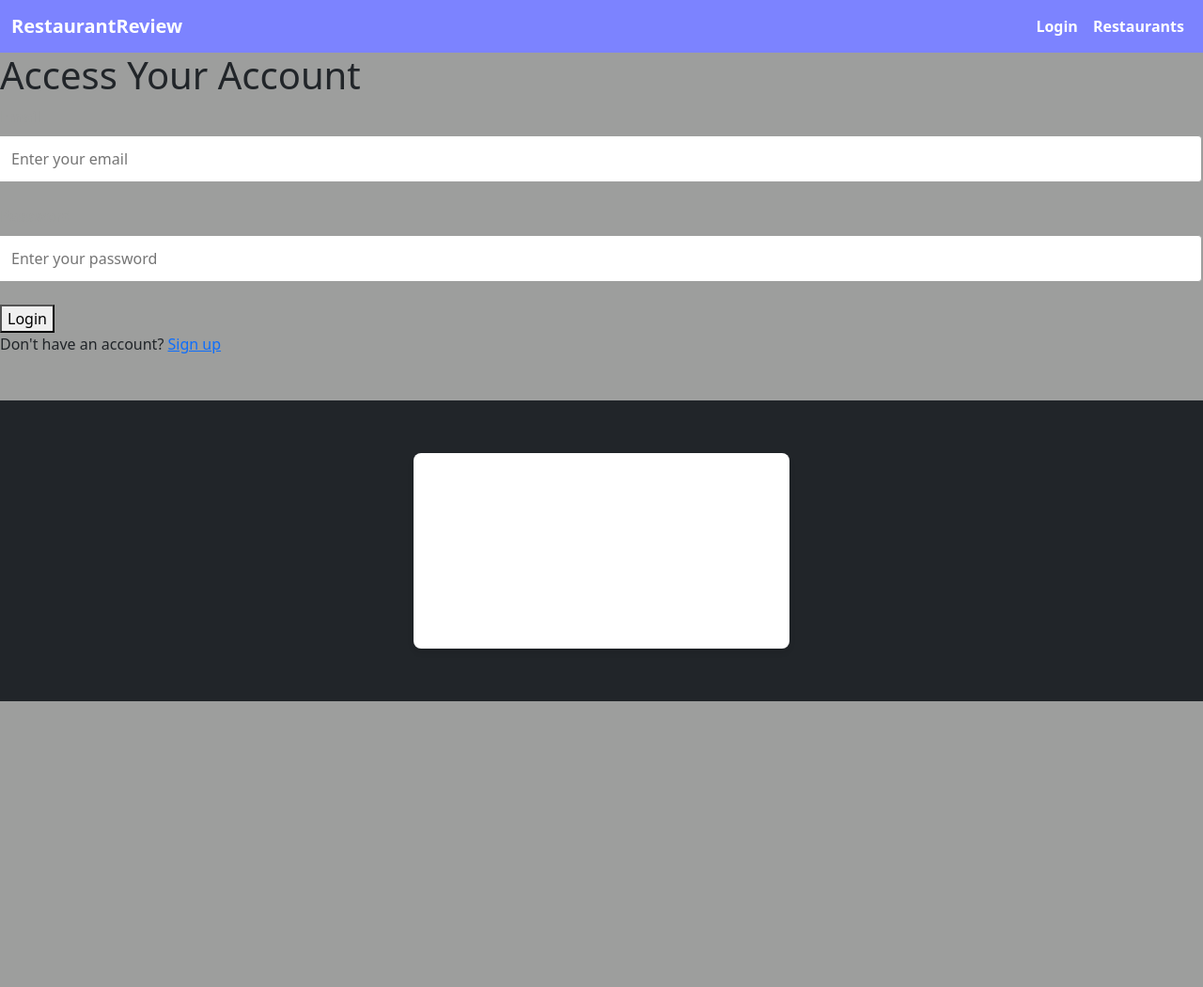
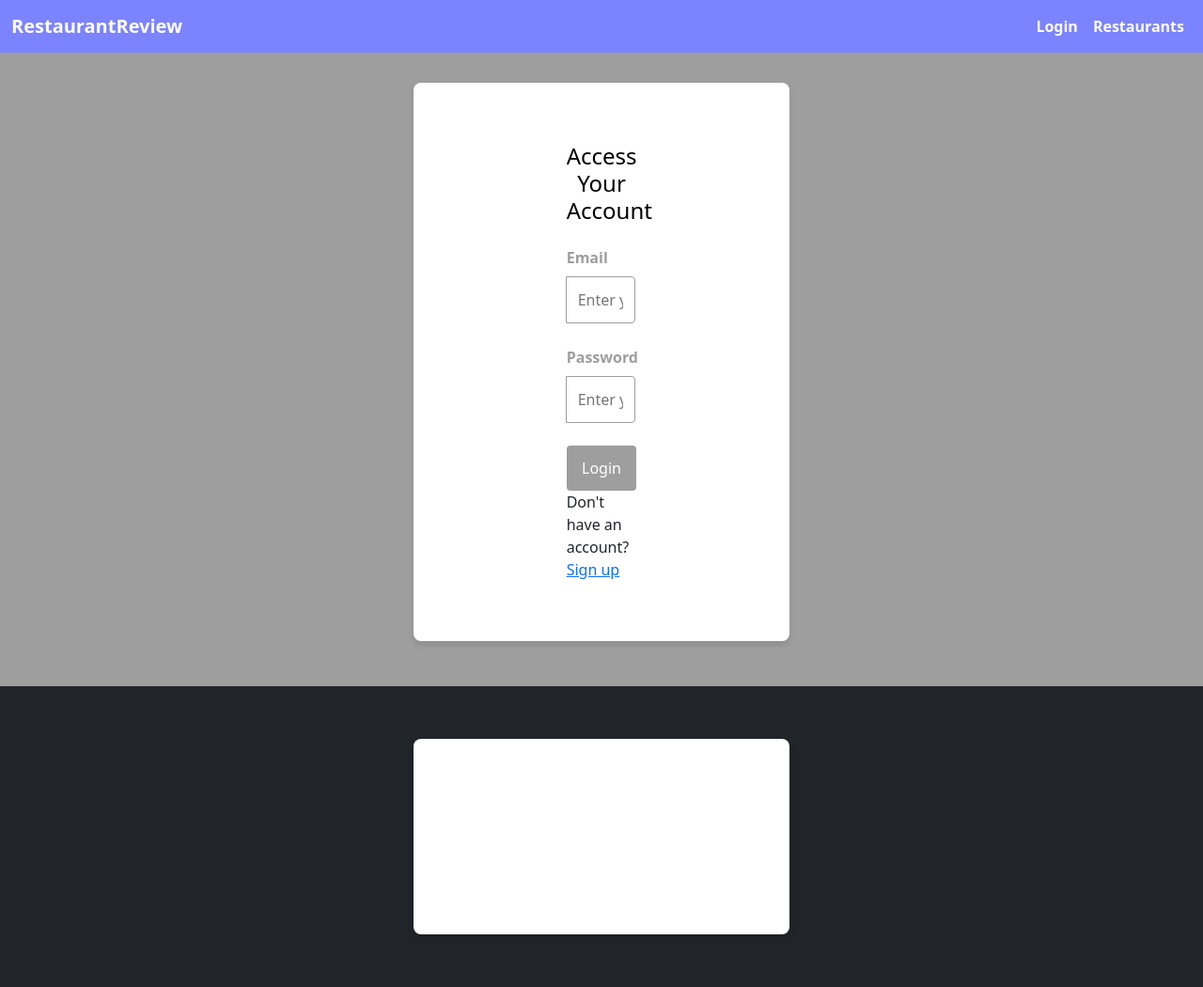
Before and after one commit to samueltl21/restaurantreview, a Flask app: page /login in a window 1280 px wide. Shown: the whole page at 94% size. Before the commit the page ends 746 px from the top, so only its background shows below. Run offline with Flask 3, Linux system fonts and the light colour scheme.

Commit message:
Update login.html

```diff
--- a/app/templates/login.html
+++ b/app/templates/login.html
@@ -3,7 +3,9 @@
 {% block title %}Login - RestaurantReview{% endblock %}
 
 {% block content %}
-<div class="login-container">
+<div class="container">
+    <div class="row justify-content-center">
+        <div class="col-12 col-md-6 col-lg-4">
             <h1>Access Your Account</h1>
             <form id="login-form">
                 <div class="input-group">
@@ -14,10 +16,12 @@
                     <label for="password">Password</label>
                     <input type="password" id="password" name="password" aria-label="Password" placeholder="Enter your password" autocomplete="off" required>
                 </div>
-        <button type="submit" class="login-btn">Login</button>
+                <button type="submit" class="btn btn-login">Login</button>
             </form>
-    <div class="signup-link">
+            <div class="form-link">
                 Don't have an account? <a href="{{ url_for('signup') }}">Sign up</a>
             </div>
         </div>
+    </div>
+</div>
 {% endblock %}
```
Lines whose indentation alone changed are shown as unchanged.
